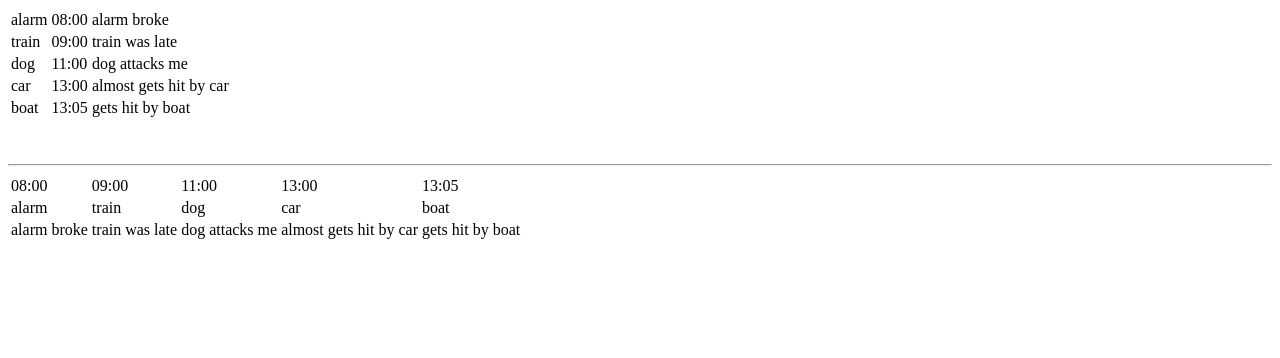
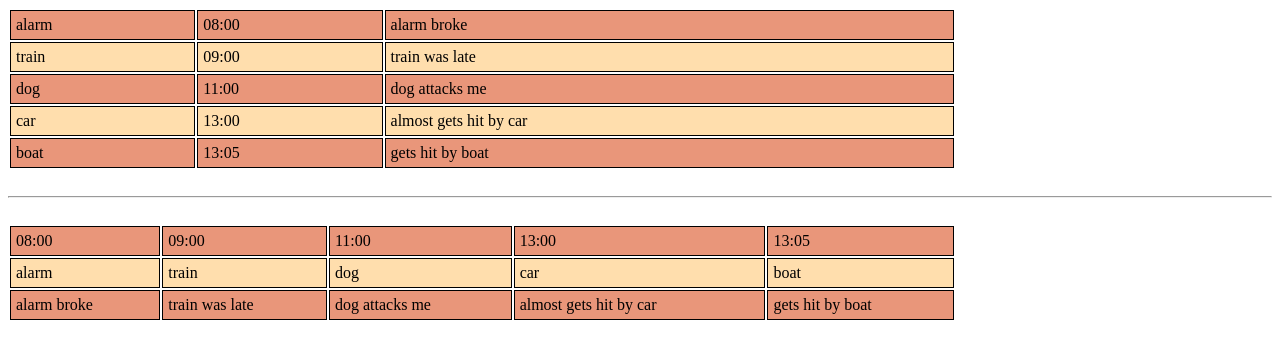
Before and after one commit to jonathandrew/darkest-timeline, a plain HTML site: page index.html in a window 1280 px wide. Drawn offline with Linux system fonts and the light colour scheme.

Commit message:
added colors with the style example

```diff
--- a/index.html
+++ b/index.html
@@ -4,7 +4,26 @@
         <title>darkest timeline</title>
     </head>
     <body>
+            <style>
+                    table {
+                     width: 75%;
+                    }
+
+                    td, th {
+                     border: 1px solid #000000;
+                     padding: 5px;
+                    }
+
+                    tr:nth-child(odd) {
+                     background-color: darksalmon
+                    }
+
+                    tr:nth-child(even) {
+                     background-color: navajowhite
+                    }
+                    </style>
         <table>
+
             <tr>
                 <td>alarm</td>
                 <td>08:00</td>
@@ -32,10 +51,9 @@
             </tr>
         </table>
         <br>
+        <hr>
         <br>
-        <hr>
-
-        <table>
+         <table>
             <tr>
                 <td>08:00</td>
                 <td>09:00</td>
```
